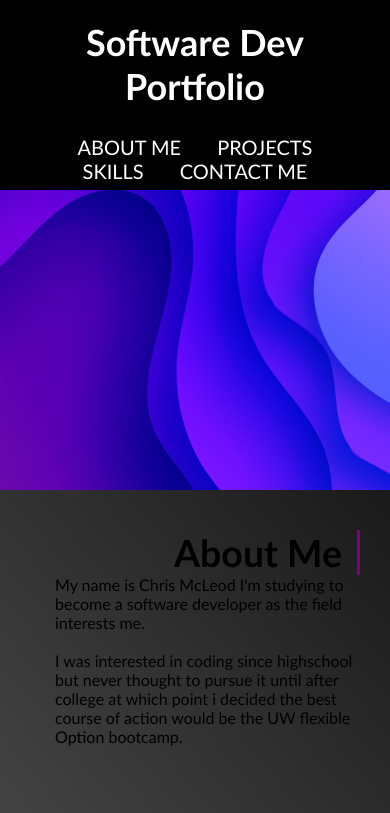
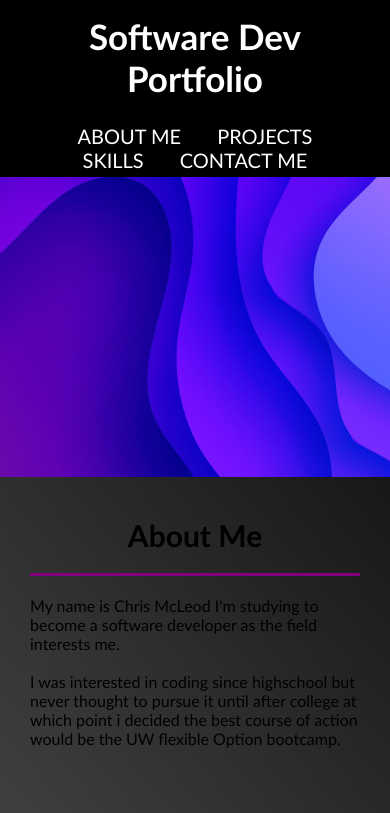
Before and after one commit to Chris-McLeod2/Portfolio, a plain HTML site: page index.html in a window 390 px wide. Shown: the top 813 px of the page. Drawn offline with Linux system fonts and the light colour scheme.

Commit message:
completed webpage

```diff
--- a/assets/styles.css
+++ b/assets/styles.css
@@ -10,7 +10,7 @@ body {
 }
 
 header {
-    padding: 20px 35px;
+    padding: 15px 25px;
     background-color: black;
     display: flex;
     justify-content: space-between;
@@ -18,8 +18,7 @@ header {
 }
 
 header h1 {
-    font-weight: bold;
-    font-size: 36px;
+    font-size: 35px;
     color: white;
     margin: 0;
     display: inline;
@@ -31,7 +30,7 @@ header a {
 }
 
 header nav {
-    margin: 7px 0;
+    margin: 5px;
 }
 
 header nav ul {
@@ -39,14 +38,12 @@ header nav ul {
     flex-wrap: wrap;
     justify-content: space-between;
     align-items: center;
-    list-style: none;
 }
 
 header nav ul li a {
     margin: 0 30px;
-    font-weight: lighter;
     font-size: 20px;
-    padding: 0 8px 3px 8px;
+    padding: 8px;
 }
 header nav ul li a:hover {
     color: blue;
@@ -173,15 +170,15 @@ footer h2 {
     .sub-header {
         margin: auto auto;
     }
-    .section-title {
-        font-size: 30px;
+    .sectiontitle {
+        font-size: 20px;
         text-align: center;
         flex: 100%;
-        border-bottom: 3px solid black;
+        border-bottom: 3px solid purple;
         border-right: 0px;
         padding: 0 0 20px 0;
     }
-    .about-content, .work-content, .skills-content, .contact-content {
+    .aboutcontent, .projectcontainer, .skillscontent, .contactinfo {
         padding-top: 20px;
         padding-left: 0px;
     }
```
